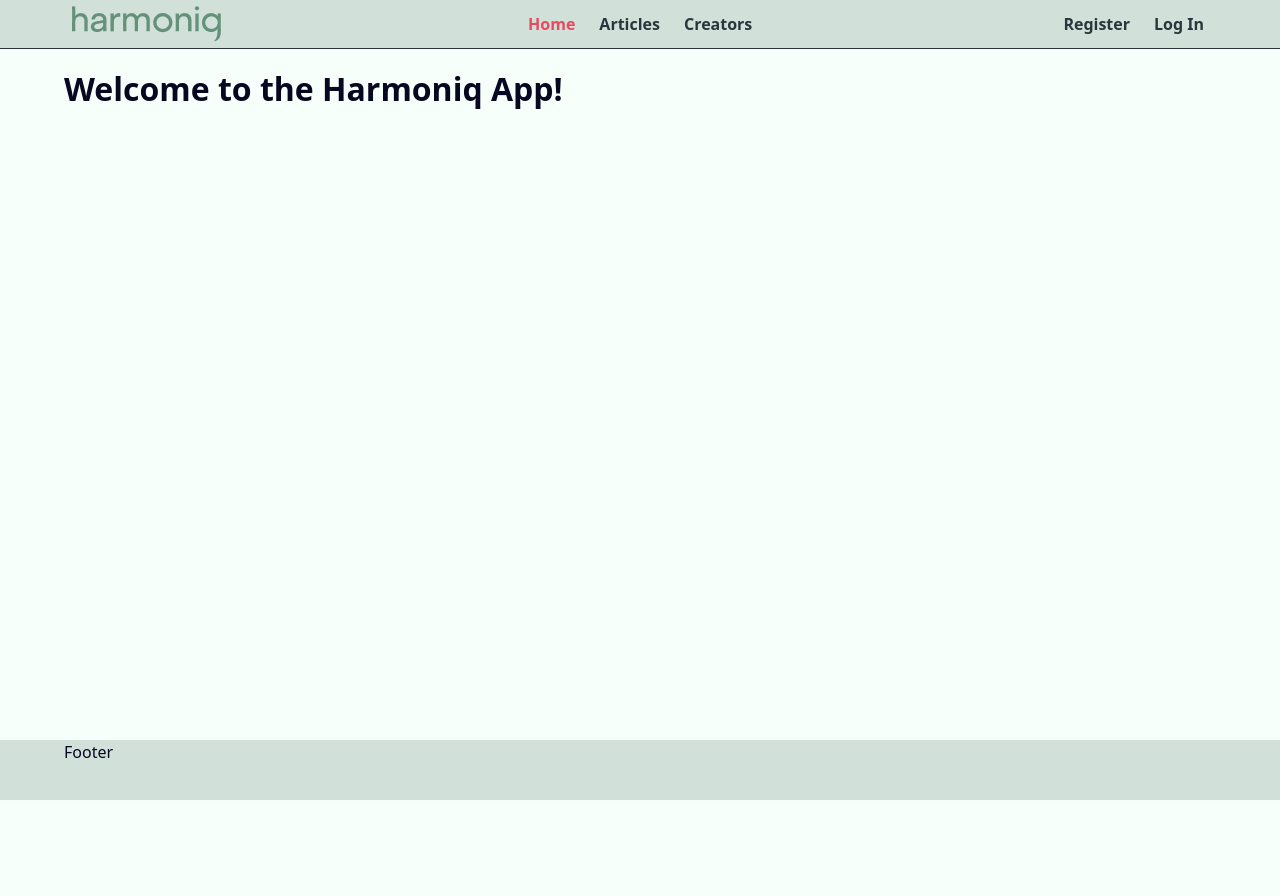
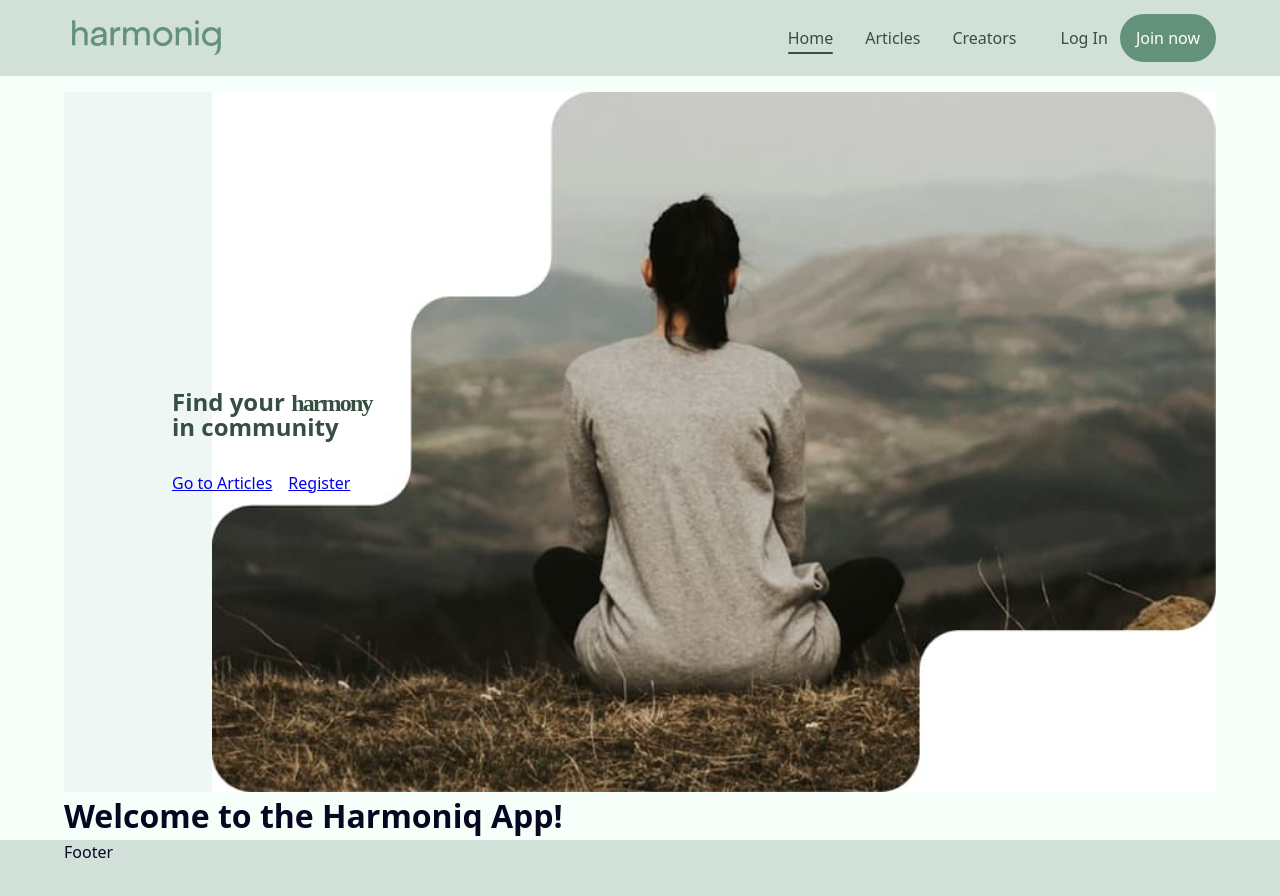
Before and after one commit to serhiilukianenkodev/harmoniq_app, a React (Vite) app: page / in a window 1280 px wide. Shown: the top 896 px of the page. Before the commit the page ends 800 px from the top, so only its background shows below. Built offline with nearby package versions, Linux system fonts and the light colour scheme.

Commit message:
Add Header and Hero sections layout and styles

```diff
--- a/src/components/AuthNav/AuthNav.jsx
+++ b/src/components/AuthNav/AuthNav.jsx
@@ -4,11 +4,11 @@ import css from "./AuthNav.module.css";
 const AuthNav = () => {
   return (
     <div>
-      <NavLink className={css.link} to="/register">
-        Register
-      </NavLink>
       <NavLink className={css.link} to="/login">
         Log In
+      </NavLink>
+      <NavLink className={`${css.link} ${css.join}`} to="/register">
+        Join now
       </NavLink>
     </div>
   );
--- a/src/components/AuthNav/AuthNav.module.css
+++ b/src/components/AuthNav/AuthNav.module.css
@@ -2,10 +2,25 @@
   display: inline-block;
   text-decoration: none;
   padding: 12px;
-  font-weight: 700;
-  color: #2a363b;
+  color: #374f42;
 }
 
-.link.active {
-  color: #e84a5f;
+.link:hover {
+  color: #4a756a;
 }
+
+.join {
+  background: #649179;
+  color: white;
+  border-radius: 64px;
+  padding: 12px 16px;
+  transition: background-color 0.3s ease;
+  justify-content: center;
+  align-items: center;
+}
+
+.join:hover {
+  color: white;
+  background: var(--Green, #649179);
+  box-shadow: 0 0 0 2px #fff, 0 0 0 6px rgba(78, 70, 180, 0.12);
+}
--- a/src/components/Header/Header.jsx
+++ b/src/components/Header/Header.jsx
@@ -15,8 +15,11 @@ const Header = () => {
       <Container>
         <div className={css.headerContainer}>
           <Logo />
-          <Navigation />
-          {isLoggedIn ? <UserMenu /> : <AuthNav />}
+
+          <div className={css.rightBlock}>
+            <Navigation />
+            {isLoggedIn ? <UserMenu /> : <AuthNav />}
+          </div>
         </div>
       </Container>
     </header>
--- a/src/components/Header/Header.module.css
+++ b/src/components/Header/Header.module.css
@@ -1,6 +1,5 @@
 .header {
   margin-bottom: 16px;
-  border-bottom: 1px solid #2a363b;
   background-color: var(--color-light-green);
 }
 
@@ -8,4 +7,11 @@
   display: flex;
   justify-content: space-between;
   align-items: center;
+  padding: 14px 0px;
 }
+
+.rightBlock {
+  display: flex;
+  align-items: center;
+  gap: 32px;
+}
--- /dev/null
+++ b/src/components/Hero/Hero.jsx
@@ -0,0 +1,24 @@
+import styles from "./Hero.module.css";
+import { Link } from "react-router-dom";
+
+export default function Hero() {
+  return (
+    <section className={styles.hero}>
+      <div className={styles.content}>
+        <h1 className={styles.title}>
+          Find your <span className={styles.harmony}>harmony</span>
+          <br />
+          in community
+        </h1>
+        <div className={styles.buttons}>
+          <a href="#popular" className={styles.filledBtn}>
+            Go to Articles
+          </a>
+          <Link to="/register" className={styles.outlineBtn}>
+            Register
+          </Link>
+        </div>
+      </div>
+    </section>
+  );
+}
--- /dev/null
+++ b/src/components/Hero/Hero.module.css
@@ -0,0 +1,52 @@
+.hero {
+  background-color: #eef7f3;
+  background-image: url("/public/images/hero-image.jpg");
+  background-repeat: no-repeat;
+  background-size: auto 100%;
+  background-position: right center;
+  padding: 108px;
+  display: flex;
+  align-items: center;
+  justify-content: space-between;
+  min-height: 700px;
+}
+
+/* Retina-override */
+@media (-webkit-min-device-pixel-ratio: 2), (min-resolution: 192dpi) {
+  .hero {
+    background-image: url("/public/images/hero-image@2x.jpg");
+  }
+}
+
+/* .content {
+  max-width: 600px;
+} */
+
+.content {
+  max-width: 599px;
+  z-index: 1;
+}
+
+.title {
+  /* font-family: "Manrope", sans-serif;
+  font-size: 92px;
+  font-weight: 800; */
+  line-height: 1;
+  /* letter-spacing: -1.84px; */
+  color: #374f42;
+  max-width: 599px;
+}
+
+.harmony {
+  font-family: "Merienda", cursive;
+  /* font-weight: 800;
+  font-size: 92px; */
+  color: #374f42;
+  letter-spacing: -1.84px;
+}
+
+.buttons {
+  display: flex;
+  gap: 16px;
+  margin-top: 32px;
+}
--- a/src/components/Navigation/Navigation.jsx
+++ b/src/components/Navigation/Navigation.jsx
@@ -12,7 +12,7 @@ const Navigation = () => {
   const isLoggedIn = useSelector(selectIsLoggedIn);
 
   return (
-    <nav>
+    <nav className={css.nav}>
       <NavLink className={buildLinkClass} to="/">
         Home
       </NavLink>
--- a/src/components/Navigation/Navigation.module.css
+++ b/src/components/Navigation/Navigation.module.css
@@ -1,4 +1,4 @@
-.link {
+/* .link {
   display: inline-block;
   text-decoration: none;
   padding: 12px;
@@ -8,4 +8,34 @@
 
 .link.active {
   color: #e84a5f;
+} */
+.nav {
+  display: flex;
+  gap: 32px;
+  align-items: center;
 }
+
+.link {
+  /* font-size: 16px;
+  font-weight: 500; */
+  color: #374f42;
+  text-decoration: none;
+  /* padding: 8px; */
+  position: relative;
+  transition: color 0.3s ease;
+}
+
+.link:hover {
+  color: #4a756a;
+}
+
+.active::after {
+  content: "";
+  position: absolute;
+  left: 0;
+  bottom: -4px;
+  height: 2px;
+  width: 100%;
+  background-color: #374f42;
+  border-radius: 1px;
+}
--- a/src/pages/HomePage/HomePage.jsx
+++ b/src/pages/HomePage/HomePage.jsx
@@ -1,6 +1,9 @@
+import Hero from "../../components/Hero/Hero";
+
 export default function HomePage() {
   return (
     <>
+      <Hero />
       <div>
         <h1>Welcome to the Harmoniq App!</h1>
       </div>
```
Also changed, not shown: public/images/hero-image.jpg (added), public/images/hero-image@2x.jpg (added).
